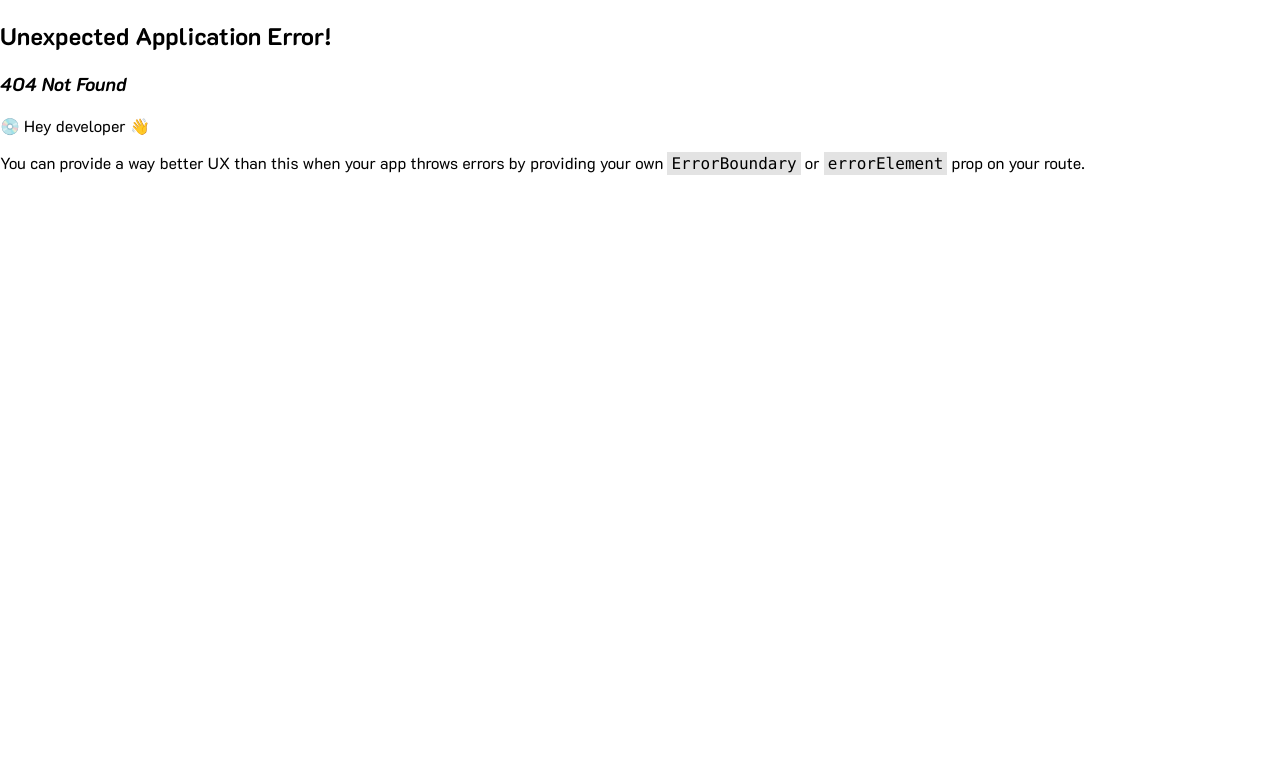
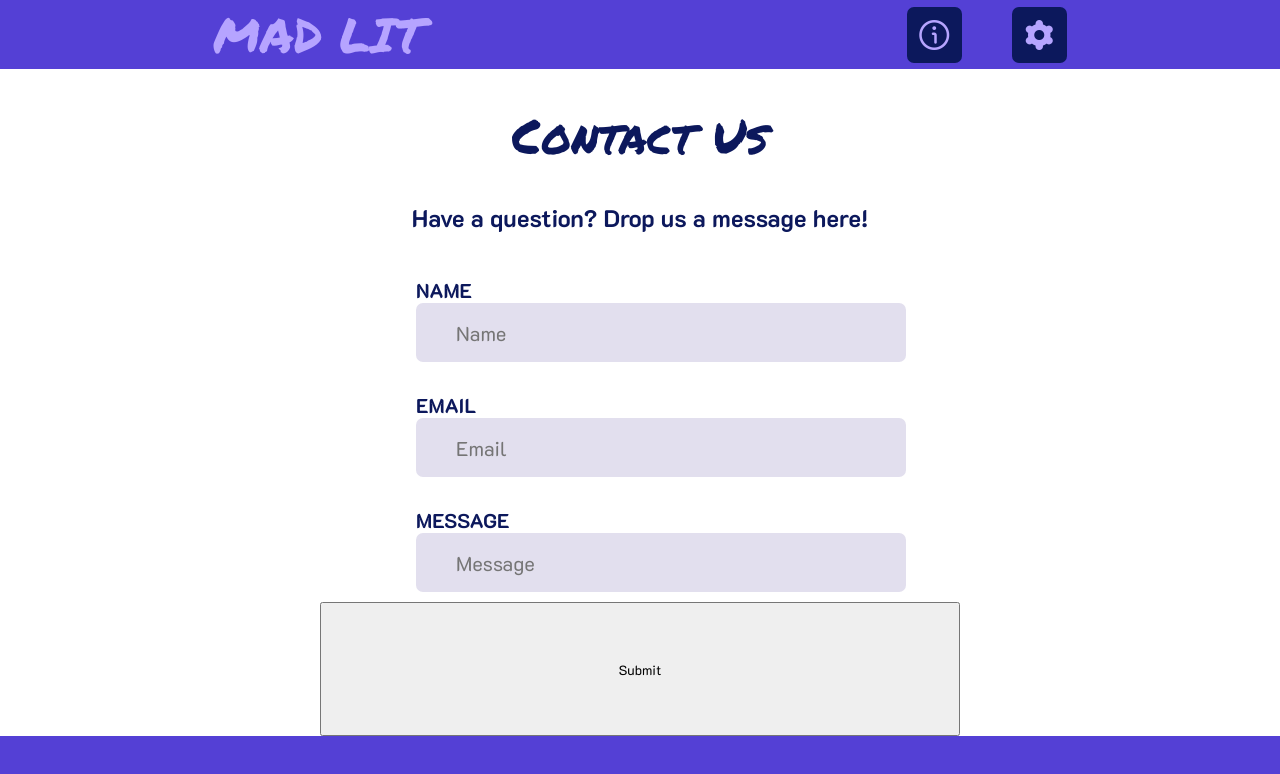
Before and after one commit to hannaqadi/madlit-web, a React (Create React App) app: page /Contact in a window 1280 px wide. Before the commit this address had no page. Shown: the top 774 px of the page. Built offline with nearby package versions, Linux system fonts and the light colour scheme.

Commit message:
Added contact page.Styling Contact page

```diff
--- a/src/App.js
+++ b/src/App.js
@@ -6,6 +6,7 @@ import { ThemeProvider } from "./ThemeContext";
 import Homepage from './Homepage';
 import Playing from './Playing';
 import Reading from './Reading';
+import Contact from './Contact';
 import { Info } from './Info';
 
 const router = createBrowserRouter([
@@ -13,7 +14,7 @@ const router = createBrowserRouter([
   { path: "/Playing", element: <Playing /> },
   { path: "/Reading", element: <Reading /> },
   { path: "/Info", element: <Info /> },
-
+  { path: "/Contact", element: <Contact /> },
 ])
 function App() {
   return (
--- /dev/null
+++ b/src/Contact.js
@@ -0,0 +1,41 @@
+import { useState, useEffect, useRef } from "react";
+import { useNavigate } from "react-router-dom";
+import { TopBarNav } from "./MadlitBars";
+import { BottomBanner } from "./MadlitBars";
+import styles from './Contact.module.css';
+
+const Contact = () => {
+
+  return (
+    <div className={styles.main}>
+      <TopBarNav />
+      <div className={styles.outerGrid}>
+        <div></div>
+        <div className={styles.mainGrid}>
+          <div className={styles.title}>
+            <h1>Contact Us</h1>
+            <p>Have a question? Drop us a message here!</p>
+          </div>
+          <div className={styles.inputContainer}>
+            <div>
+              <p>NAME</p>
+              <input placeholder="Name" />
+            </div>
+            <div>
+              <p>EMAIL</p>
+              <input placeholder="Email" />
+            </div>
+            <div>
+              <p>MESSAGE</p>
+              <input className={styles.messageInput} placeholder="Message" />
+            </div>
+          </div>
+          <button>Submit</button>
+        </div>
+        <div></div>
+      </div>
+      <BottomBanner />
+    </div>
+  )
+}
+export default Contact;
--- /dev/null
+++ b/src/Contact.module.css
@@ -0,0 +1,78 @@
+.main {
+  color: #0C185C;
+  display: flex;
+  flex-direction: column;
+  width: 100vw;
+  height: 100vh;
+  overflow: hidden;
+}
+
+.outerGrid {
+  display: grid;
+  grid-template-columns: 1fr 2fr 1fr;
+  overflow: hidden;
+  height: 100%;
+}
+
+.mainGrid {
+  display: grid;
+  grid-template-rows: 1fr 1fr 1fr;
+  overflow-y: auto;
+  overflow-x: hidden;
+  scrollbar-width: none;
+  -ms-overflow-style: none;
+  height: 100%;
+}
+
+.mainGrid::-webkit-scrollbar {
+  display: none;
+}
+
+.title {
+  align-self: center;
+  justify-self: center;
+}
+
+.title h1 {
+  font-family: "Permanent Marker", serif;
+  font-weight: 400;
+  font-size: 48px;
+  justify-self: center;
+}
+
+.title p {
+  font-family: "K2D", sans-serif;
+  font-weight: 700;
+  font-size: 24px;
+}
+
+.inputContainer {
+  display: grid;
+  grid-template-rows: 1fr 1fr 1fr;
+}
+
+.inputContainer div {
+  justify-self: center;
+  width: 70%
+}
+
+.inputContainer p {
+  font-family: "K2D", sans-serif;
+  font-weight: 700;
+  font-size: 20px;
+  margin-bottom: 0;
+}
+
+.inputContainer input {
+  justify-self: center;
+  width: 100%;
+  height: 57px;
+  border-style: none;
+  border-radius: 7px;
+  background-color: #E2DFEE;
+  margin-bottom: 10px;
+}
+
+.messageInput{
+  height:300px;
+}
--- a/src/Homepage.js
+++ b/src/Homepage.js
@@ -232,7 +232,7 @@ const Homepage = () => {
                   onClick={() => removeAddedGenres(genre)}
                   className={styles.selectedGenre}>
                   <p> {genre.name} </p>
-                  <i class="fi fi-br-cross-small"></i>
+                  <i className="fi fi-br-cross-small"></i>
                 </span>
               ))}
           </div>
@@ -242,7 +242,7 @@ const Homepage = () => {
               <div className={styles.genreTitle}>
                 <div></div>
                 <h2>Genres</h2>
-                <i onClick={() => toggleShowGenres()} class="fi fi-br-cross-small"></i>
+                <i onClick={() => toggleShowGenres()} className="fi fi-br-cross-small"></i>
               </div>
               <div className={styles.genreList}>
                 <ul>
@@ -255,10 +255,8 @@ const Homepage = () => {
                       >
                         <div style={{ backgroundColor: colors[index % 4] }}></div>
                         <p>{genre.name}</p>
-                        {genre.selected === true ?
-                          <input type="checkbox" checked />
-                          : <input type="checkbox" />
-                        }
+                          <input type="checkbox" checked={genre.selected} />
+                          {console.log("genre" ,genre.selected, index)}
                       </li>
                     )
                   })}
--- a/src/MadlitBars.js
+++ b/src/MadlitBars.js
@@ -45,7 +45,7 @@ export const TopBarNav = () => {
                   <i className="fi fi-rr-share-square"></i>
                 </div>
               </button>
-              <button>Contact</button>
+              <button onClick={() => navigate('/Contact')}>Contact</button>
             </div>
           ) : <></>}
         </div>
--- a/src/MadlitBars.module.css
+++ b/src/MadlitBars.module.css
@@ -121,6 +121,7 @@
   border-radius: 7px;
   background-color: #0C185C;
   color: #B6A4FF;
+  cursor:pointer;
 }
 
 .shareContainer {
```
